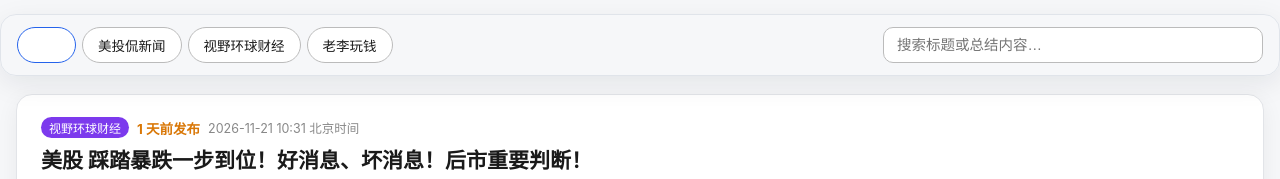
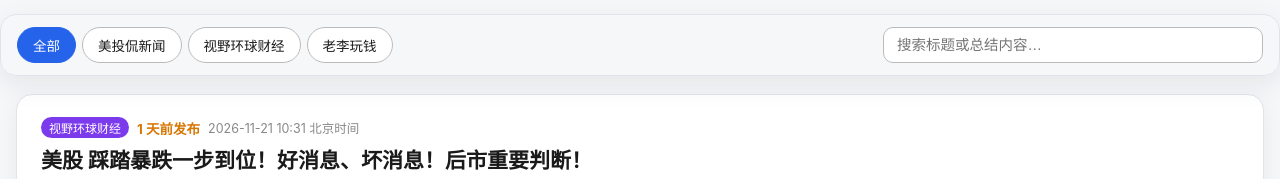
Before and after one commit to ck7968/videorecords, a plain HTML site: page index.html in a window 1280 px wide. Shown: the top 179 px of the page. Drawn offline with Linux system fonts and the light colour scheme; grey boxes are pictures that could not be loaded.

Commit message:
Fix active filter button invisible in light mode (white on white)

```diff
--- a/index.html
+++ b/index.html
@@ -71,6 +71,10 @@
     .toolbar .fbtn, .toolbar input { background: #1e2126; }
     .card details { background: rgba(37,99,235,.08); }
   }
+  /* Must come after the desktop toolbar rules: they set .fbtn background
+     with equal specificity and would otherwise leave the active filter
+     button white-text-on-white (invisible label), found 2026-11-22. */
+  .toolbar .fbtn.active { background: #2563eb; border-color: #2563eb; color: #fff; }
   .vlink { font-size: 13.5px; color: #2563eb; text-decoration: none; }
   details { margin-top: 8px; }
   summary { cursor: pointer; font-size: 13.5px; color: #2563eb; }
```
